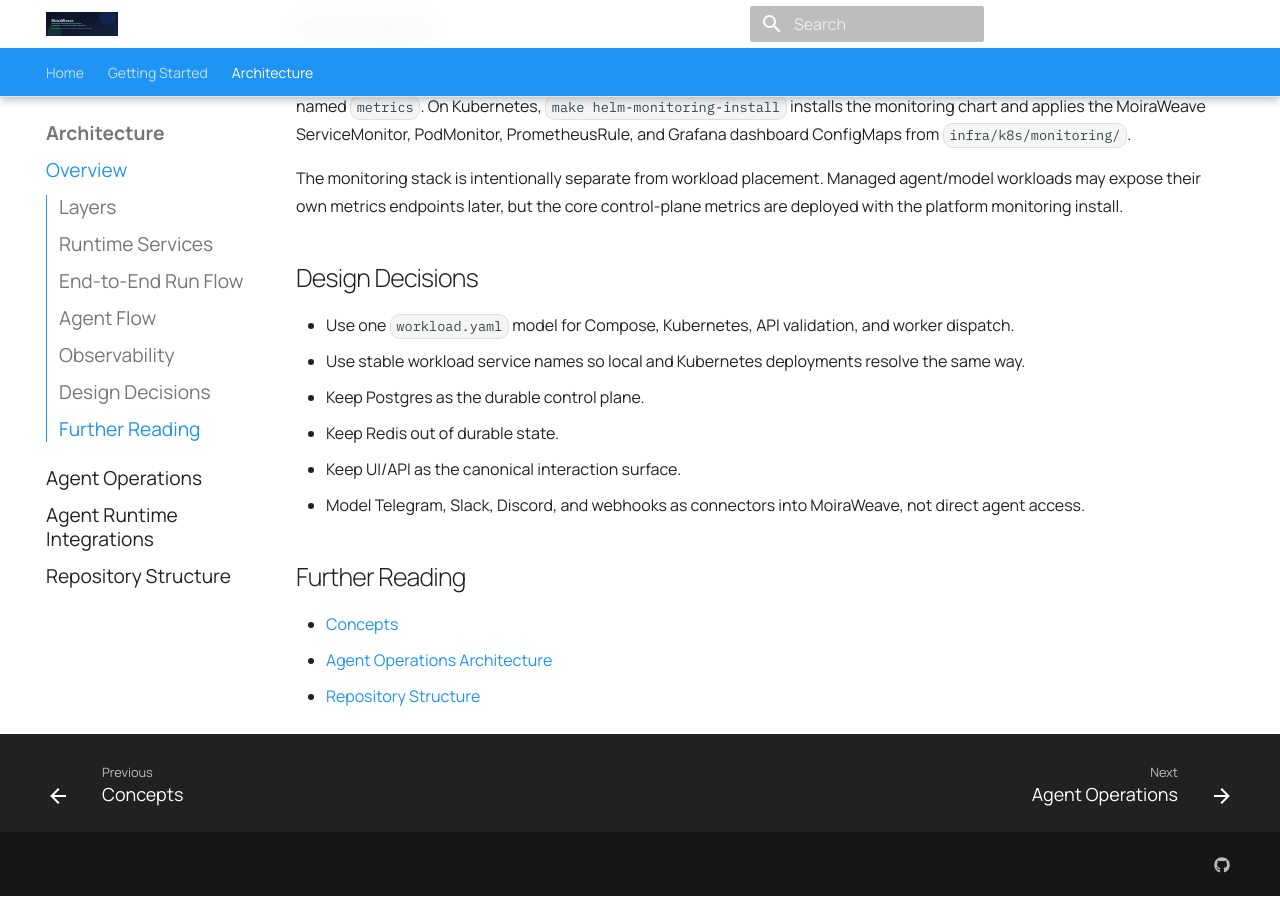
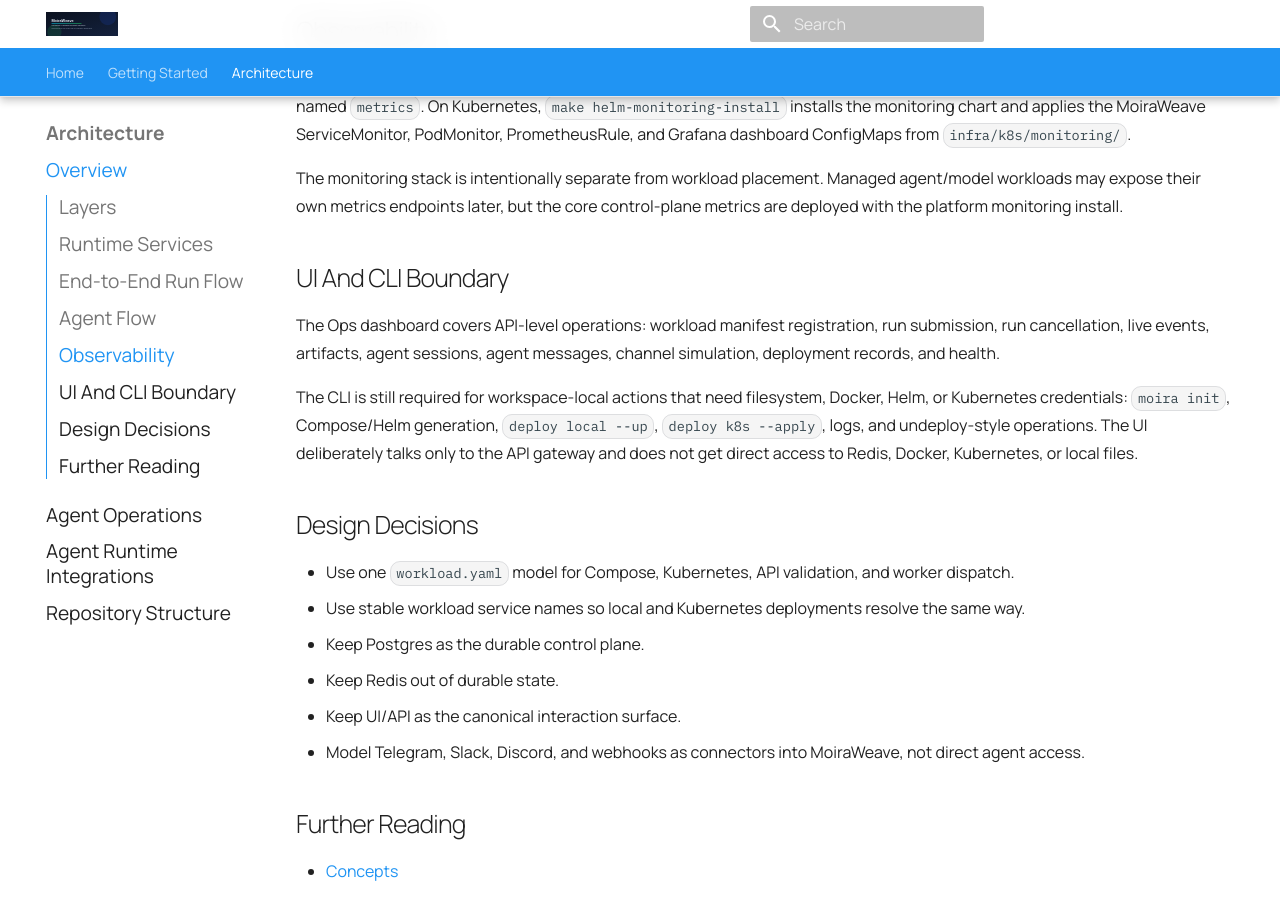
Before and after one commit to moiraweave-labs/moiraweave-docs, an MkDocs documentation site: the page built from docs/architecture.md, in a window 1280 px wide and 900 px high, scrolled down 1685 px. Built offline with MkDocs 1.6.1 and Material for MkDocs 9.7.7, drawn with Linux system fonts in a browser that asks for light colours; comment, search, counter and statistics services are not loaded.

Commit message:
docs: define ui and agent test boundaries

```diff
--- a/docs/architecture.md
+++ b/docs/architecture.md
@@ -63,6 +63,18 @@ The monitoring stack is intentionally separate from workload placement. Managed
 agent/model workloads may expose their own metrics endpoints later, but the
 core control-plane metrics are deployed with the platform monitoring install.
 
+## UI And CLI Boundary
+
+The Ops dashboard covers API-level operations: workload manifest registration,
+run submission, run cancellation, live events, artifacts, agent sessions,
+agent messages, channel simulation, deployment records, and health.
+
+The CLI is still required for workspace-local actions that need filesystem,
+Docker, Helm, or Kubernetes credentials: `moira init`, Compose/Helm generation,
+`deploy local --up`, `deploy k8s --apply`, logs, and undeploy-style operations.
+The UI deliberately talks only to the API gateway and does not get direct
+access to Redis, Docker, Kubernetes, or local files.
+
 ## Design Decisions
 
 - Use one `workload.yaml` model for Compose, Kubernetes, API validation, and worker dispatch.
```
Also changed, not shown: docs/agent-runtime-integrations.md (+5 -0 lines).
